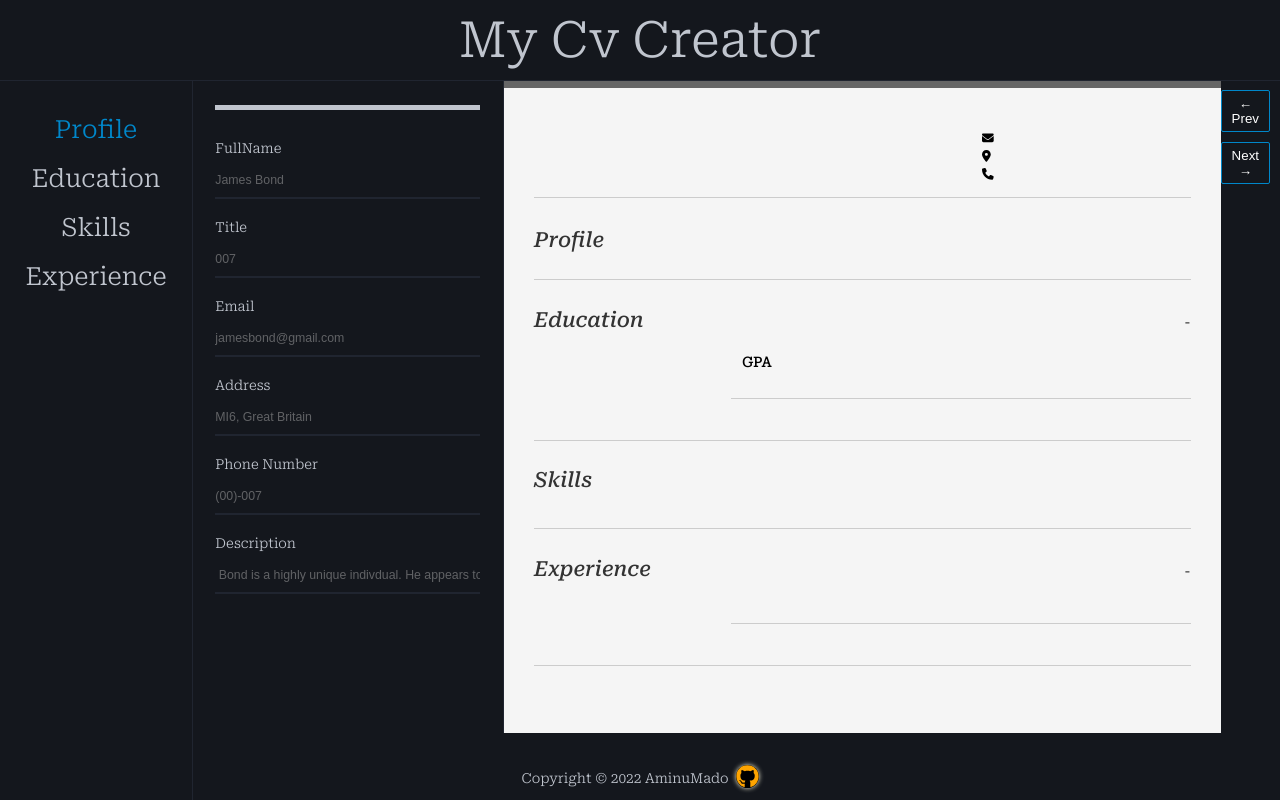
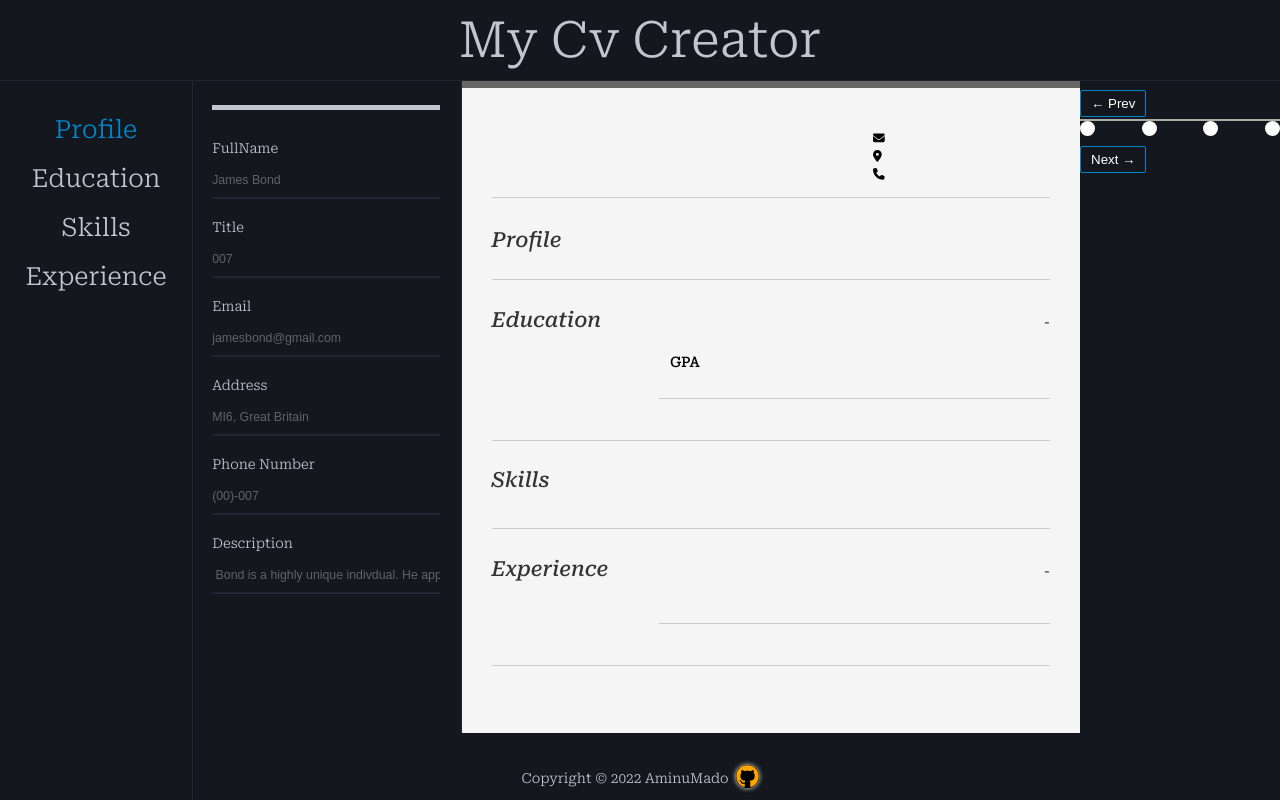
Before and after one commit to AminuMado/cv-creator, a React app: page / in a window 1280 px wide. Built offline with nearby package versions, Linux system fonts and the light colour scheme; the HTML template or start-up script is replaced by a standard one.

Commit message:
added the progress bar styling

```diff
--- a/src/App.css
+++ b/src/App.css
@@ -105,3 +105,44 @@ form {
   padding-bottom: 25px;
   text-align: center;
 }
+/* progress Bar Styling */
+.container {
+  position: relative;
+  /* transform: translate(-50%, -50%); */
+}
+.steps {
+  position: relative;
+  display: flex;
+  justify-content: space-between;
+  width: 200px;
+}
+.step {
+  width: 15px;
+  height: 15px;
+  background: #fff;
+  /* border: 2px solid #acaca6; */
+  border-radius: 50%;
+  transition: all 1s;
+}
+.step.selected {
+  border: 2px solid #4b81bd;
+}
+.step.completed {
+  border: 2px solid #4b81bd;
+  background: #4b81bd;
+}
+.progress {
+  /* position: absolute; */
+  width: 100%;
+  height: 50%;
+  border-bottom: 2px solid #acaca6;
+  z-index: -1;
+}
+.percent {
+  /* position: absolute; */
+  width: 0;
+  height: 100%;
+  border-bottom: 2px solid #4b81bd;
+  z-index: 1;
+  transition: width 1s;
+}
```
